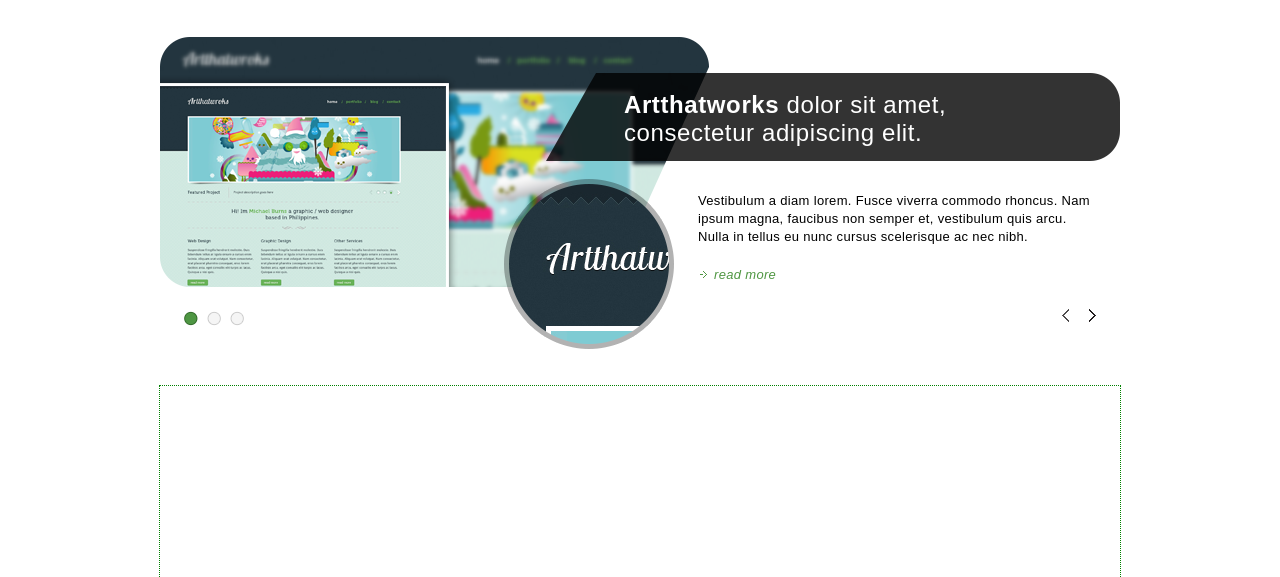
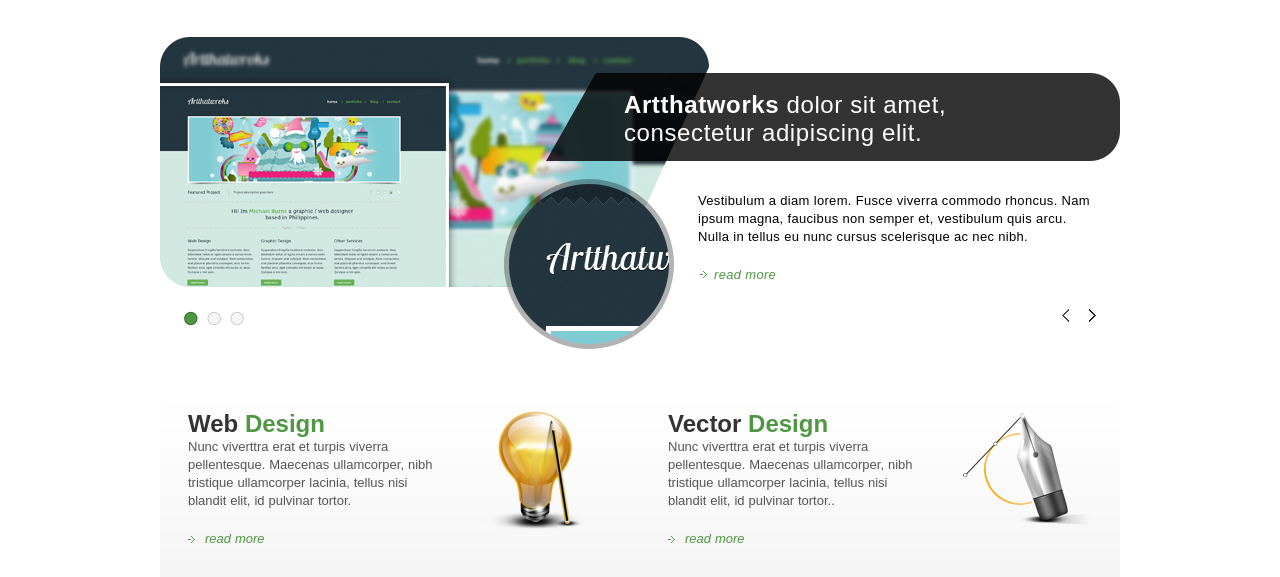
Before and after one commit to rainyjune/html-demos, a plain HTML site: page burnstudio/index.html in a window 1280 px wide. Shown: the part 222-799 px from the top of the page. Drawn offline with Linux system fonts and the light colour scheme.

Commit message:
Update burnstudio: Add the #services section

```diff
--- a/burnstudio/css/style.css
+++ b/burnstudio/css/style.css
@@ -2,7 +2,7 @@ body {
   font-size: 100%;
 }
 
-p, h1 {
+p, h1, h2 {
 	margin: 0;
 }
 
@@ -288,10 +288,60 @@ ul {
 #services {
   margin-top: 37px;
   width: 960px;
-  height: 238px;
-  outline: 1px dotted green;
+  height: 253px;
   margin-left: auto;
   margin-right: auto;
+  background: url(../images/service-bg.png) no-repeat;
+  box-sizing: border-box;
+  padding-top: 24px;
+  padding-left: 28px;
+  clear: both;
+}
+
+#services > div {
+  float: left;
+  min-height: 157px;
+  max-height: 253px;
+  overflow: hidden;
+  background-repeat: no-repeat;
+  background-position: right top;
+}
+
+#services > div h2 {
+  font-size: 24px;
+  color: #333;
+}
+
+#services > div h2 span {
+  color: #509743;
+  font-weight; bold;
+}
+
+#services > div p {
+  width: 261px;
+  color: #555;
+  font-size: 13px;
+  line-height: 18px;
+  word-spacing: 0.025em;
+}
+
+#services > div p.read-more {
+  font-style: italic;
+  color: #509743;
+  margin-top: 20px;
+  padding-left: 17px;
+  background: url(../images/read-more-icon.png) no-repeat left center;
+}
+
+#services div.web-design {
+  width: 402px;
+  background-image: url(../images/bulb.png);
+}
+
+#services div.vector-design {
+  width: 423px;
+  margin-left: 78px;
+  background-image: url(../images/pen.png);
 }
 
 #social {
--- a/burnstudio/index.html
+++ b/burnstudio/index.html
@@ -43,7 +43,18 @@
       <div><img src="./images/slide-bg.png" alt="Slide" /></div>
       <div><img src="./images/slide-bg.png" alt="Slide" /></div>
     </div>
-    <div id="services"></div>
+    <div id="services">
+      <div class="web-design">
+        <h2>Web <span>Design</span></h2>
+        <p>Nunc viverttra erat et turpis viverra pellentesque. Maecenas ullamcorper, nibh tristique ullamcorper lacinia, tellus nisi blandit elit, id pulvinar tortor.</p>
+        <p class="read-more">read more</p>
+      </div>
+      <div class="vector-design">
+        <h2>Vector <span>Design</span></h2>
+        <p>Nunc viverttra erat et turpis viverra pellentesque. Maecenas ullamcorper, nibh tristique ullamcorper lacinia, tellus nisi blandit elit, id pulvinar tortor..</p>
+        <p class="read-more">read more</p>
+      </div>
+    </div>
     <div id="social"></div>
     <div id="links"></div>
     <div id="clients"></div>
```
Also changed, not shown: burnstudio/images/bulb.png (added), burnstudio/images/pen.png (added), burnstudio/images/service-bg.png (added).
